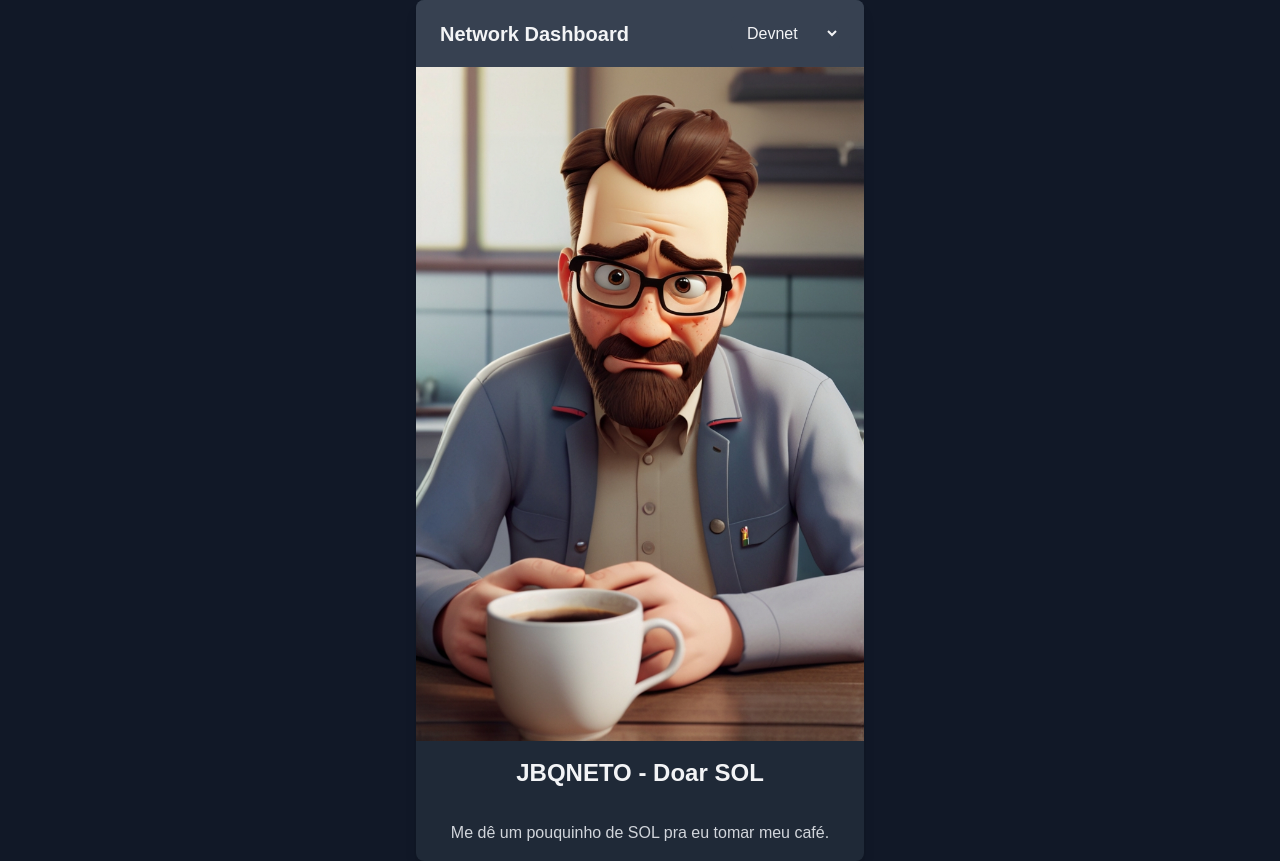
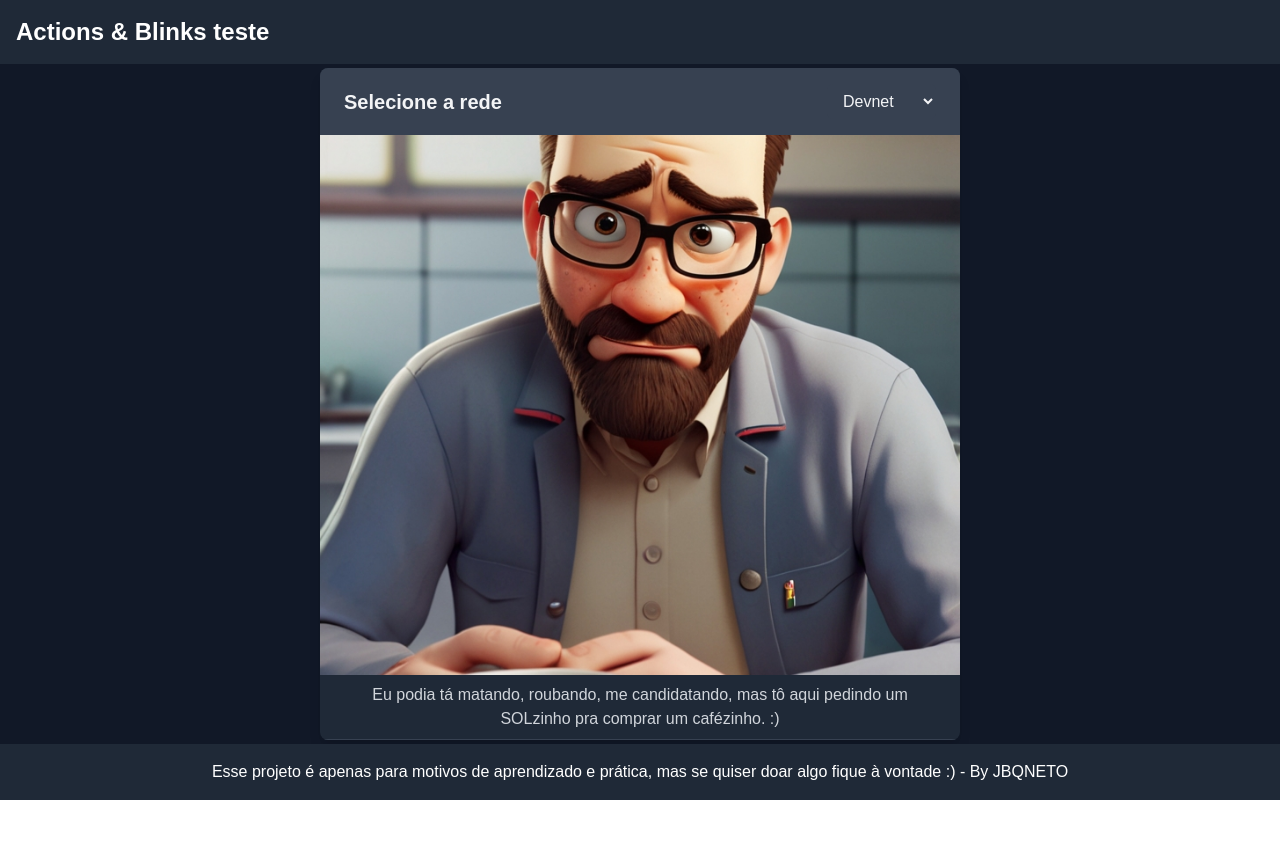
Before and after one commit to jbqneto/solana-actions, a Next.js app: page / in a window 1280 px wide. After the commit the page ends 800 px from the top, so only its background shows below. Built offline with nearby package versions, Linux system fonts and the light colour scheme.

Commit message:
cluster select

```diff
--- a/src/app/api/actions/donate/route.ts
+++ b/src/app/api/actions/donate/route.ts
@@ -10,10 +10,11 @@ import {
 } from "@solana/actions";
 import { Connection, LAMPORTS_PER_SOL, PublicKey, SystemProgram, Transaction } from "@solana/web3.js";
 
-function getHeaders() {
-    const chainId = process.env.CHAIN ?? null;
+function getHeaders(chainId?: string) {
 
-    if (!chainId) throw new Error("Chain not defined on your ENV.");
+    if (chainId && !['devnet', 'mainnet', 'testnet'].includes(chainId)) {
+        throw Error("Invalid cluster: " + chainId);
+    }
 
     return createActionHeaders({
         chainId,
@@ -21,17 +22,14 @@ function getHeaders() {
     });
 }
 
-const headers = getHeaders();
-
 function getPublicKey(pubKey: string | undefined): PublicKey {
     if (!pubKey) throw Error("Public key not defined on your env");
 
     return new PublicKey(pubKey);
 }
 
-function getConnection(): Connection {
+function getConnection(chain: string = 'devnet'): Connection {
     let url = process.env.SOLANA_RPC;
-    const chain: string = process.env.CHAIN ?? 'devnet';
 
     if (url) {
         url = url.startsWith('http') ? url : Solana.getClusterUrl(chain);
@@ -64,12 +62,19 @@ async function getTransaction(conn: Connection, from: PublicKey, amount: number,
 function validatedQueryAndGetParams(requestUrl: URL) {
 
     let amount: number = 0.02;
+    let cluster: string | undefined | null = process.env.CHAIN;
 
     try {
         console.log("Url: ", requestUrl);
         const urlAmount = requestUrl.searchParams.get('amount');
+        cluster = requestUrl.searchParams.get("cluster");
+
         if (urlAmount) {
             amount = parseFloat(urlAmount);
+        }
+
+        if (!cluster) {
+            cluster = 'devnet';
         }
 
         if (amount < 0.02) throw 'amount is too small: ' + amount;
@@ -80,12 +85,16 @@ function validatedQueryAndGetParams(requestUrl: URL) {
     }
 
     return {
-        amount
+        amount,
+        cluster
     };
 }
 
 export const GET = async (req: Request) => {
     console.log("REQ URl: " + req.url);
+    const url = new URL(req.url);
+    const cluster = process.env.CHAIN ?? 'mainnet';
+    const headers = getHeaders(cluster);
 
     try {
         const requestUrl = new URL(req.url);
@@ -105,9 +114,8 @@ export const GET = async (req: Request) => {
             links: {
                 actions: [
                     {
-                        "label": "0.02 SOL", // button text
+                        "label": "0.02 SOL",
                         "href": baseHref + "amount=0.02"
-                        // no `parameters` therefore not a text input field
                     },
                     {
                         "label": "0.05 SOL", // button text
@@ -125,7 +133,7 @@ export const GET = async (req: Request) => {
                         "parameters": [
                             {
                                 "name": "amount", // field name
-                                "label": "Doe o quanto o seu coração mandar e sua wallet deixar :)" // text input placeholder
+                                "label": "Doe o quanto o coração mandar :)" // text input placeholder
                             }
                         ]
                     }
@@ -156,7 +164,7 @@ export const POST = async (req: Request) => {
         const requestUrl = new URL(req.url);
         const toPubkey = getPublicKey(process.env.PUBLIC_KEY);
         console.log("url: " + requestUrl);
-        const { amount } = validatedQueryAndGetParams(requestUrl);
+        const { amount, cluster } = validatedQueryAndGetParams(requestUrl);
         const body: ActionPostRequest = await req.json();
 
         console.log("body: ", body);
@@ -169,7 +177,7 @@ export const POST = async (req: Request) => {
             console.log("Error creating publicKey: ", err);
             return new Response('Invalid "account" provided', {
                 status: 400,
-                headers: headers,
+                headers: getHeaders(cluster),
             });
         }
 
@@ -180,7 +188,7 @@ export const POST = async (req: Request) => {
         const payload: ActionPostResponse = await createPostResponse({
             fields: {
                 transaction,
-                message: "Com esse 'SOLzinho' posso tomar mais um cafezinho. Thanks my friend! :)",
+                message: "Com esse 'SOLzinho' posso comprar  mais um cafezinho. Thanks my friend! :)",
             },
         });
 
--- a/src/app/domain/util/constants.ts
+++ b/src/app/domain/util/constants.ts
@@ -3,6 +3,6 @@
 export const DonateConstants = {
     title: 'JBQNETO - Doar SOL',
     icon: '/donate.jpg',
-    description: 'Me dê um pouquinho de SOL pra eu tomar meu café.',
+    description: 'Eu podia tá matando, roubando, me candidatando, mas tô aqui pedindo um SOLzinho pra comprar um cafézinho. :)',
     label: "Doar SOL",
 }
--- a/src/app/page.tsx
+++ b/src/app/page.tsx
@@ -1,11 +1,20 @@
+import { Footer } from "@/components/footer";
+import { Header } from "@/components/header";
 import { HomeCard } from "@/components/home-card";
+
+import './page.css';
 
 export default function Page() {
 
   return (
-    <main className="flex min-h-screen items-center justify-center bg-gray-900">
-      <HomeCard />
-    </main>
+    <div className="flex flex-col h-screen bg-gray-900">
+      <Header />
+      <main className="flex-grow flex items-center justify-center p-4 overflow-hidden">
+        <HomeCard className="home-card" />
+      </main>
+      <Footer />
+    </div>
+
   )
 
 }
--- a/src/components/card/index.tsx
+++ b/src/components/card/index.tsx
@@ -6,13 +6,13 @@ export const Card = ({ children, className = '' }: { children: React.ReactNode,
 )
 
 export const CardHeader = ({ children }: { children: React.ReactNode, className?: string }) => (
-    <div className="px-6 py-4">
+    <div className="px-4 py-2">
         {children}
     </div>
 )
 
 export const CardContent = ({ children }: { children: React.ReactNode, className?: string }) => (
-    <div className="px-6 py-4">
+    <div className="px-4 py-2">
         {children}
     </div>
 )
@@ -36,16 +36,11 @@ export const CardDescription = ({ children }: { children: React.ReactNode, class
     <p className="text-center text-gray-300">{children}</p>
 )
 
-export const CenteredCard = ({ title, img, description }: { title: string, img: string, description: string }) => (
-    <Card className="w-full max-w-md mx-auto">
-        <CardImage src={img} alt="Placeholder image" />
-        <CardHeader>
-            <CardTitle>{title}</CardTitle>
-        </CardHeader>
-        <CardContent>
-            <CardDescription>
-                {description}
-            </CardDescription>
-        </CardContent>
-    </Card>
+export const CardButton = ({ children, onClick }: { children: React.ReactNode, onClick?: () => void }) => (
+    <button
+        onClick={onClick}
+        className="bg-blue-500 hover:bg-blue-600 text-white font-bold py-2 px-4 rounded transition duration-200"
+    >
+        {children}
+    </button>
 )
--- /dev/null
+++ b/src/components/footer/index.tsx
@@ -0,0 +1,7 @@
+export const Footer = () => (
+    <footer className="bg-gray-800 text-white py-4 mt-auto">
+        <div className="container mx-auto px-4 text-center">
+            <p>Esse projeto é apenas para motivos de aprendizado e prática, mas se quiser doar algo fique à vontade :) - By JBQNETO</p>
+        </div>
+    </footer>
+)
--- /dev/null
+++ b/src/components/header/index.tsx
@@ -0,0 +1,7 @@
+export const Header = () => (
+    <header className="bg-gray-800 text-white py-4">
+        <div className="container mx-auto px-4">
+            <h1 className="text-2xl font-bold">Actions & Blinks teste</h1>
+        </div>
+    </header>
+)
--- /dev/null
+++ b/src/components/home-card/home-card.css
@@ -0,0 +1,21 @@
+.home-card {
+    max-height: 84vh;
+    max-width: 50vw;
+}
+
+.home-card>img {
+    max-height: 540px;
+}
+
+.card-footer {
+    text-align: right;
+}
+
+.card-warn {
+    justify-content: center;
+}
+
+.card-warn span {
+    font-size: small;
+    text-align: center;
+}
--- a/src/components/home-card/index.tsx
+++ b/src/components/home-card/index.tsx
@@ -3,11 +3,16 @@
 import { DonateConstants } from "@/app/domain/util/constants";
 import { AlertCircle } from "lucide-react";
 import Image from "next/image";
-import { useState } from "react";
-import { Card, CardContent, CardHeader, CardTitle } from "../card";
+import { usePathname } from 'next/navigation';
+import { useEffect, useState } from "react";
+import { Card, CardButton, CardContent } from "../card";
+
+import './home-card.css';
+
+const DIAL_URL = 'https://dial.to/?action=solana-action';
 
 const WarningLabel = ({ show }: { show: boolean }) => (
-    <div className={`flex items-center p-0.5 mt-2 text-yellow-400 ${show ? '' : 'hidden'}`}>
+    <div className={`card-warn flex items-center p-0.5 mt-2 text-yellow-400 ${show ? '' : 'hidden'}`}>
         <AlertCircle className="w-5 h-5 mr-2" />
         <span>Atenção: Você está em MAIN-NET e qualquer transação confirmada será pra valer.</span>
     </div>
@@ -23,32 +28,55 @@ const NetworkSelect = ({ value, onChange }: { value: string, onChange: (value: s
         <option value="mainnet">Main Net</option>
     </select>
 )
+//https://dial.to/?action=solana-action%3Ahttp%3A%2F%2Flocalhost%3A3000%2Fapi%2Factions%2Fdonate&cluster=devnet
 
-export function HomeCard() {
-    const [network, setNetwork] = useState('devnet');
+function encodeUrl(url: string) {
+    // Codifica a URL usando encodeURIComponent
+    const encodedUrl = encodeURIComponent(url);
+
+    // Adiciona o caractere ':' no início (se necessário)
+    return encodedUrl;
+}
+
+export function HomeCard({ className }: { className?: string }) {
+    const [cluster, setCluster] = useState('devnet');
+    const [host, setHost] = useState('');
+    const pathname = usePathname();
+
+    const handleDonate = () => {
+        const url = encodeUrl(`:${host}/api/actions/donate`);
+
+        window.open(DIAL_URL + url + `&cluster=${cluster}`, '_blank');
+    }
+
+    useEffect(() => {
+        console.log("pathname: ", pathname);
+        console.log(window.location);
+        setHost(window.location.origin);
+    }, []);
 
     return (
-        <Card className="w-full max-w-md mx-auto bg-gray-800 text-gray-100">
+        <Card className={`bg-gray-800 rounded-lg shadow-lg ${className}`}>
             <div className="bg-gray-700 px-6 py-4 flex justify-between items-center">
-                <h1 className="text-xl font-bold text-gray-100">Network Dashboard</h1>
-                <NetworkSelect value={network} onChange={setNetwork} />
+                <h1 className="text-xl font-bold text-gray-100">Selecione a rede</h1>
+                <NetworkSelect value={cluster} onChange={setCluster} />
             </div>
-            <WarningLabel show={network === 'mainnet'} />
+            <WarningLabel show={cluster === 'mainnet'} />
             <Image
                 src={DonateConstants.icon}
                 alt="Sad man begging for some SOLANA"
-                width={400}
-                height={200}
+                width={300}
+                height={100}
                 className="w-full object-cover"
             />
-            <CardHeader>
-                <CardTitle className="text-center text-gray-100">{DonateConstants.title}</CardTitle>
-            </CardHeader>
             <CardContent>
                 <p className="text-center text-gray-300">
                     {DonateConstants.description}
                 </p>
             </CardContent>
+            <div className="card-footer mt-auto px-4 py-2 bg-gray-700">
+                <CardButton onClick={handleDonate}>Abrir blink</CardButton>
+            </div>
         </Card>
     )
 
```
Also changed, not shown: src/app/page.css (added).
